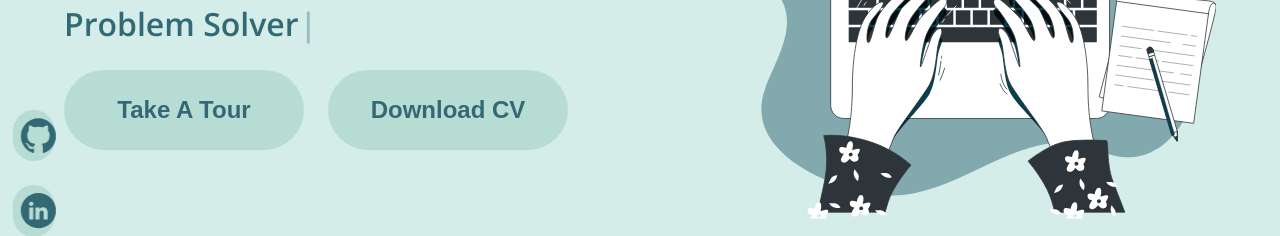
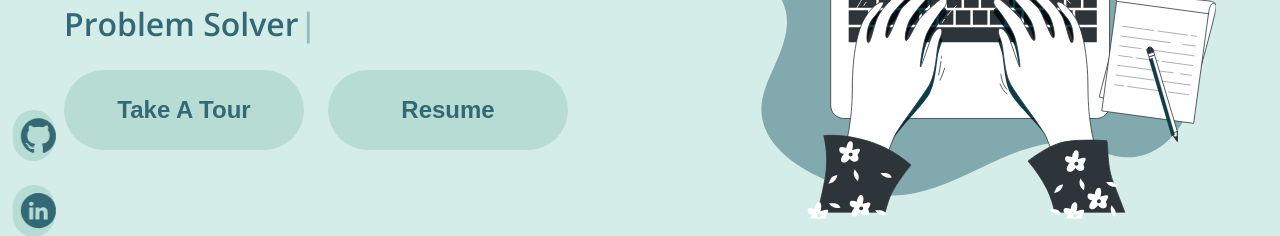
Before and after one commit to shashwatrathod/portfolio, a React (Create React App) app: page / in a window 1280 px wide. Shown: the part 397-633 px from the top of the page. Built offline with nearby package versions, Linux system fonts and the light colour scheme.

Commit message:
added resume

```diff
--- a/src/pages/LandingPage/HeroSection/heroSection.jsx
+++ b/src/pages/LandingPage/HeroSection/heroSection.jsx
@@ -54,7 +54,9 @@ const HeroSection = () => {
                       <PillButton aria-label="scroll">Take A Tour</PillButton>
                     </ScrollLink>
 
-                    <PillButton aria-label="contact">Download CV</PillButton>
+                    <a href="/ShashwatResume.pdf" download>
+                      <PillButton aria-label="contact">Resume</PillButton>
+                    </a>
                   </div>
                 </Slide>
               </div>
```
Also changed, not shown: 1 other file (tests, documents, lock files or other folders).
